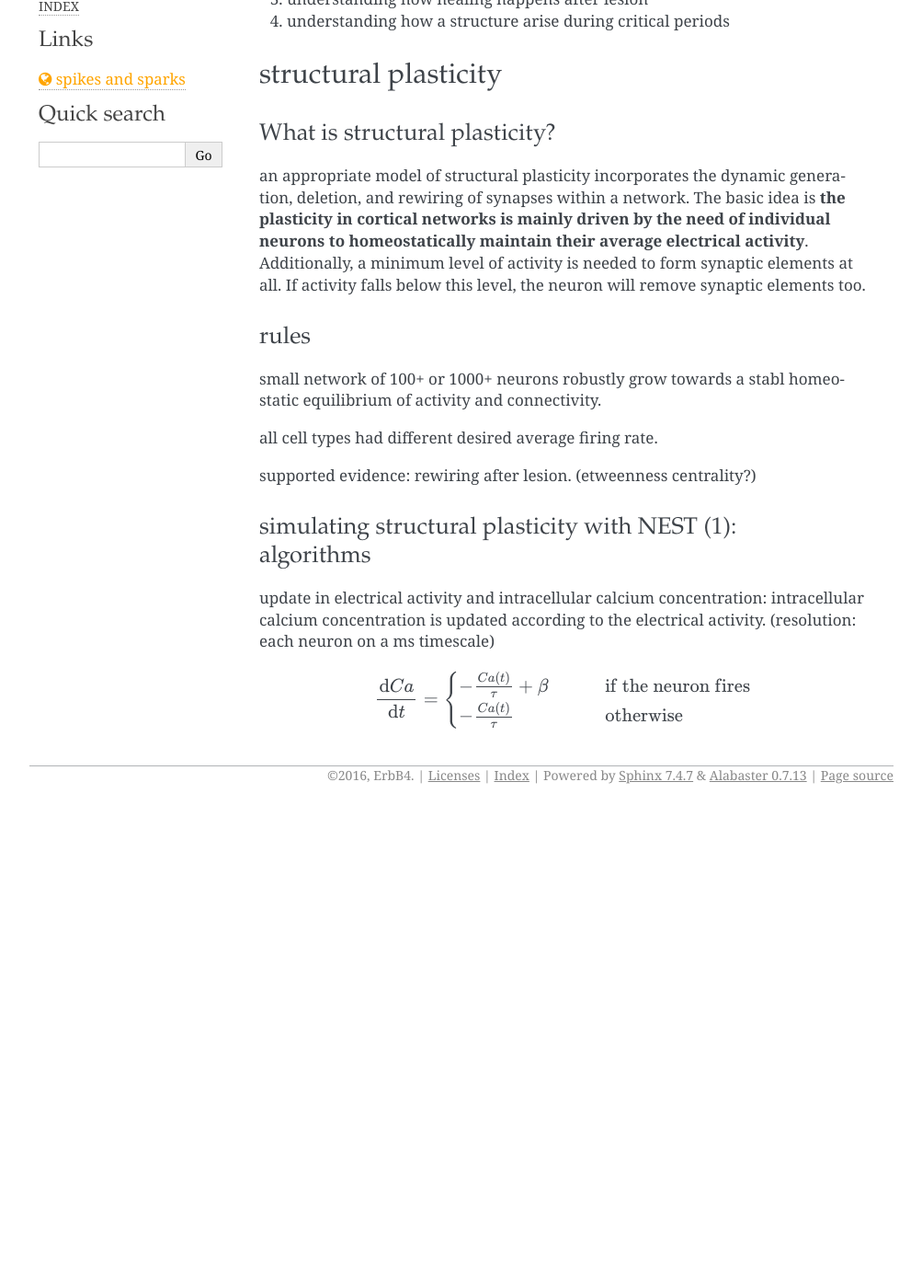
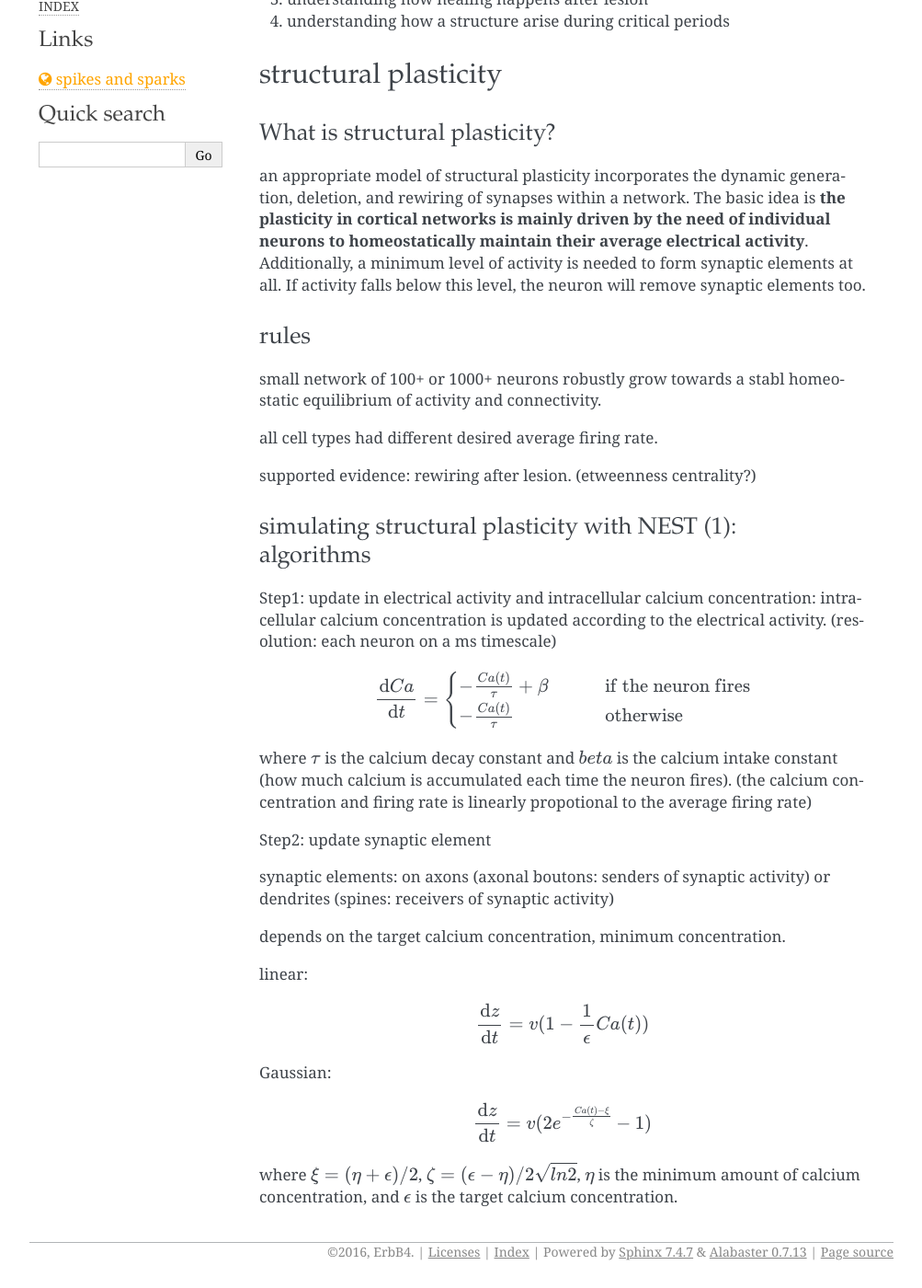
Before and after one commit to Quantumgame/Computational-Neuroscience, a Sphinx documentation site: the page built from docs/notes/network_dynamics.rst, in a window 1280 px wide and 1400 px high, scrolled down 560 px. Shown: the whole window at 92% size, without its empty margins (138-1141 px from the left). Built offline with Sphinx 7.4.7, drawn with Linux system fonts in a browser that asks for light colours; nearby versions of some CDN libraries; formulas are drawn with MathJax 3; before the commit the page ends 1442 px from its top, so only the background shows below that.

Commit message:
step1 and step2 of SP

```diff
--- a/docs/notes/network_dynamics.rst
+++ b/docs/notes/network_dynamics.rst
@@ -14,6 +14,7 @@ DTI and fMRI
 
 electron microscopy, photostimulation, and electrophysiological recordings
 -----------------------------------------------------------------------------
+
 
 
 simulation: parameter scans
@@ -56,10 +57,31 @@ supported evidence: rewiring after lesion. (etweenness centrality?)
 simulating structural plasticity with NEST (1): algorithms
 ------------------------------------------------------------
 
-update in electrical activity and intracellular calcium concentration: intracellular calcium concentration is updated according to the electrical activity.
+Step1: update in electrical activity and intracellular calcium concentration: intracellular calcium concentration is updated according to the electrical activity.
 (resolution: each neuron on a ms timescale)
 
 .. math::
    \frac{\mathrm{d}Ca}{\mathrm{d}t} = \begin{cases} -\frac{Ca(t)}{\tau}+\beta & \qquad \text{if the neuron fires}\\
                                                     -\frac{Ca(t)}{\tau}  & \qquad \text{otherwise}
    \end{cases}
+
+where :math:`\tau` is the calcium decay constant and :math:`beta` is the calcium intake constant (how much calcium is accumulated each time the neuron fires).
+(the calcium concentration and firing rate is linearly propotional to the average firing rate)
+
+Step2: update synaptic element
+
+synaptic elements: on axons (axonal boutons: senders of synaptic activity) or dendrites (spines: receivers of synaptic activity)
+
+depends on the target calcium concentration, minimum concentration.
+
+linear:
+
+.. math::
+   \frac{\mathrm{d}z}{\mathrm{d}t}=v(1-\frac{1}{\epsilon}Ca(t))
+
+Gaussian:
+
+.. math::
+   \frac{\mathrm{d}z}{\mathrm{d}t}=v(2e^{-\frac{Ca(t)-\xi}{\zeta}}-1)
+
+where :math:`\xi = (\eta+\epsilon)/2`, :math:`\zeta=(\epsilon-\eta)/2\sqrt{ln2}`, :math:`\eta` is the minimum amount of calcium concentration, and :math:`\epsilon` is the target calcium concentration.
```
